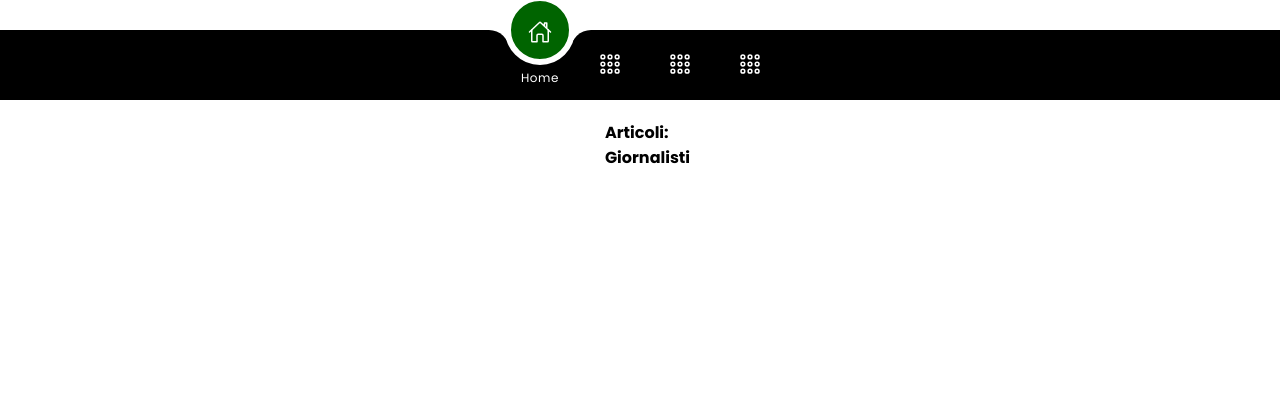
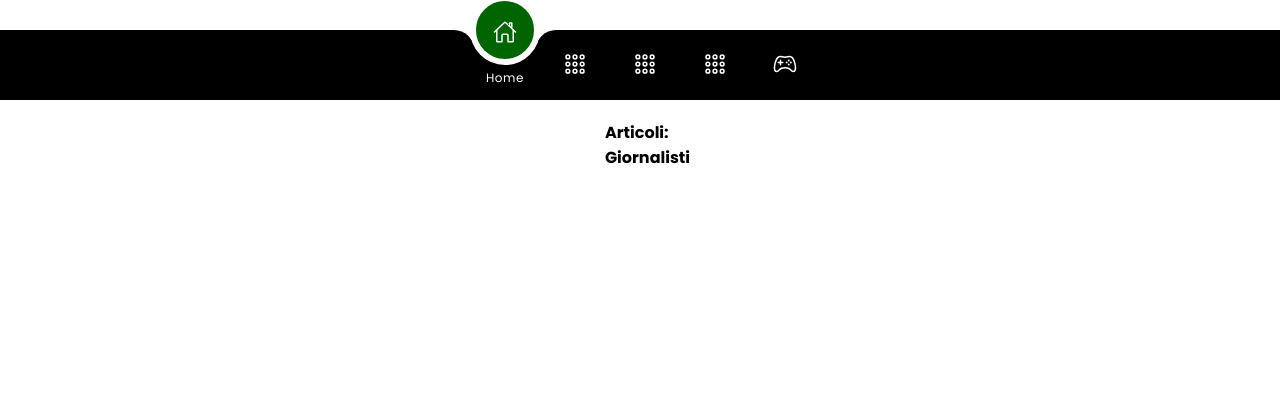
Before and after one commit to Th3R3alZ4ny/django-Zaniolo-Brian, a Django app: page /news/ in a window 1280 px wide. Shown: the top 420 px of the page. Run offline with Django 3.2, Linux system fonts and the light colour scheme; data that the repository does not hold is empty.

Commit message:
add menu/icon for JS games

```diff
--- a/static/style.css
+++ b/static/style.css
@@ -134,7 +134,10 @@ body /*style per il body*/
 .navigation ul li:nth-child(4).active ~ .indicator
 {
     transform: translateX(calc(70px*3));
-
+}
+.navigation ul li:nth-child(5).active ~ .indicator
+{
+    transform: translateX(calc(70px*4));
 }
 .navigation ul li .dropdown-menu
 {
--- a/templates/base.html
+++ b/templates/base.html
@@ -71,6 +71,15 @@
                     <a class="dropdown-item" href="{% url 'news:lista_giornalisti' %}">Giornalisti</a>
                   </div>
             </li>
+            <li class="list">
+                <a href="#">
+                    <span class="icon">
+                        <ion-icon name="game-controller-outline"></ion-icon>
+                    </span>
+                    <span class="text">Games</span>
+                </a>
+                <div class="dropdown-menu" aria-labelledby="navbarDropdown"></div>
+            </li>
             <div class="indicator"></div>
         </ul>
     </div>
@@ -82,12 +91,14 @@
     </div>
     <script>
         const list = document.querySelectorAll('.list');
-
+        console.log(list);
         function activelink() {
             Array.from(document.getElementsByClassName('dropdown-menu')).forEach((itemD) =>
             itemD.hidden=true);
+
             Array.from(document.getElementsByClassName('dropdown-menu')).forEach((itemD) =>
             itemD.hidden=true);
+
             list.forEach((item) =>
                 item.classList.remove('active'));
             this.classList.add('active');
```
